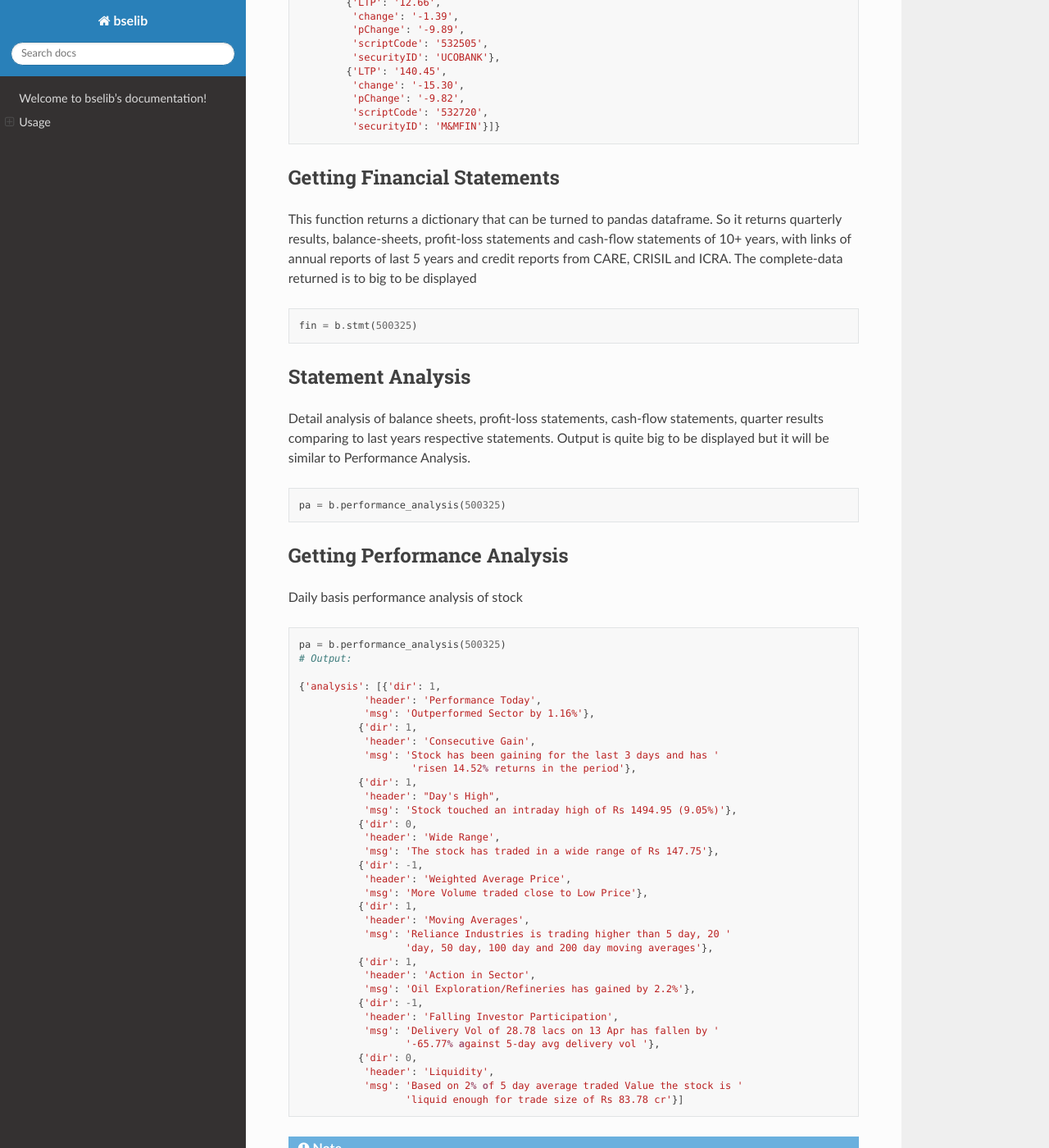
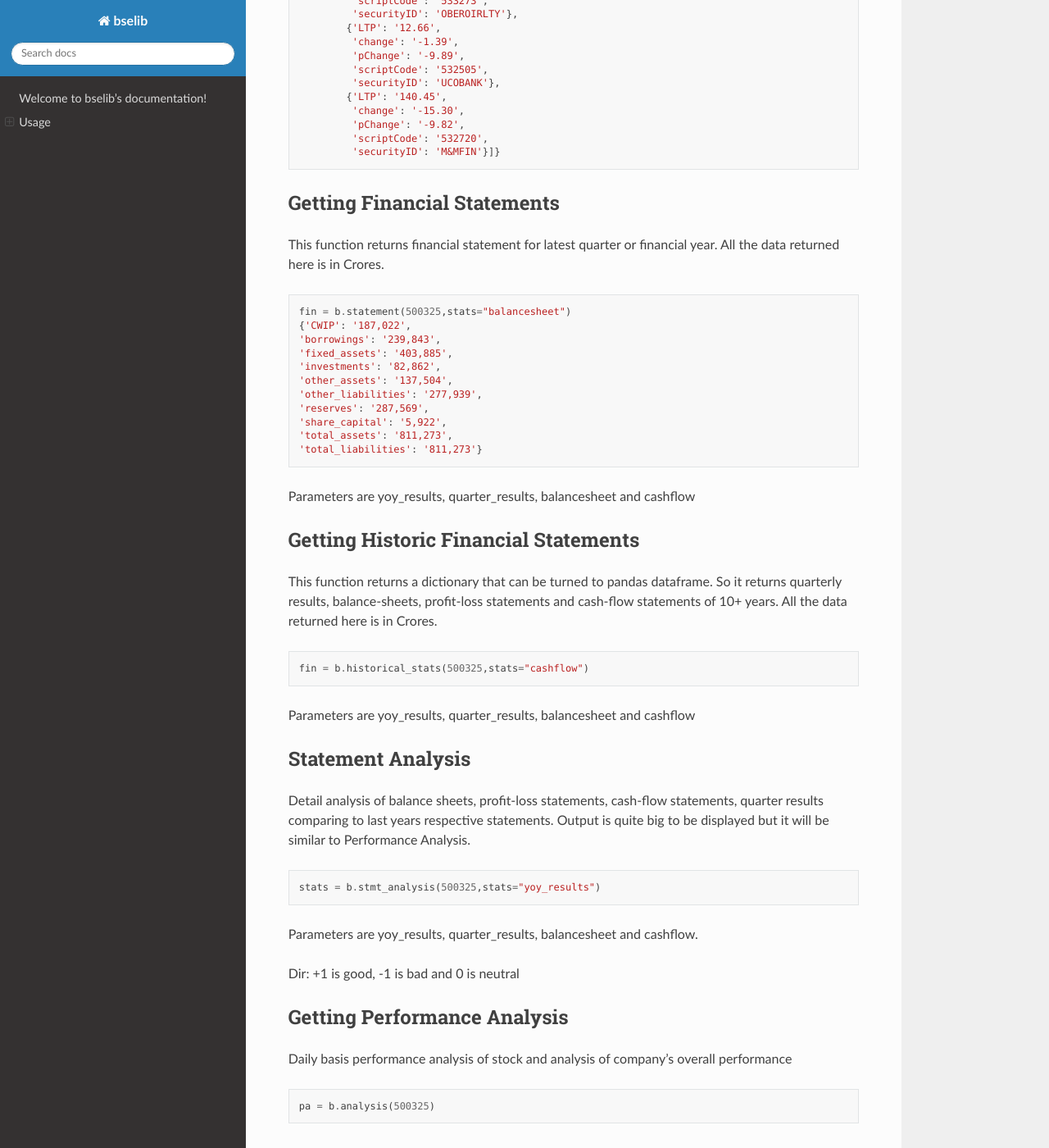
Before and after one commit to Sachin-Kahandal/bselib, a Sphinx documentation site: the page built from docs/source/index.rst, in a window 1280 px wide and 1400 px high, scrolled down 2764 px. Shown: the whole window at 82% size. Built offline with Sphinx 7.4.7 and the Read the Docs theme 2.0.0, drawn with Linux system fonts in a browser that asks for light colours; some of the changed text lies outside the part shown.

Commit message:
Update index.rst

```diff
--- a/docs/source/index.rst
+++ b/docs/source/index.rst
@@ -9,6 +9,12 @@
 
 Usage
 =====
+
+.. warning::
+
+    Purpose of this library is educational. I'll highly recommend to use data service if you are
+    looking for production level use. This library scrapes data from BSE, MarketMojo and Screener,
+    putting too much load on their servers might get your ip address blacklisted.
 
 Installing with pip
 -------------------
@@ -64,38 +70,30 @@
 
     data = b.quote('500325')
    #Output:
-    pprint(data)
-    {'high_low': {'CktFilter': None,
-            'Fifty2WkHigh_adj': '1617.80',
-            'Fifty2WkHigh_adjDt': ' (20/12/2019)',
-            'Fifty2WkHigh_unadj': '1617.80 (20/12/2019)',
-            'Fifty2WkLow_adj': '875.70',
-            'Fifty2WkLow_adjDt': ' (23/03/2020)',
-            'Fifty2WkLow_unadj': '875.70 (23/03/2020)',
-            'MonthHighLow': '1495.00 / 895.80',
-            'UnderlyingVal': None,
-            'WeekHighLow': '1495.00 / 1164.45'},
-        'quote': {'change': '+45.85',
-        'daysHigh': '1495.00',
-        'daysLow': '1348.00',
-        'faceValue': '10.00',
-        'freeFloat': {'in': 'Cr', 'value': '4,76,204.94'},
-        'group': 'A',
-        'index': 'S&P BSE SENSEX',
-        'lastOpen': '1354.90',
-        'ltd': 'LTD- 24 Apr 20 | 03:59 PM',
-        'mktCap': {'in': 'Cr', 'value': '8,98,499.89'},
-        'pChange': '+3.34',
-        'previousClose': '1371.50',
-        'scriptCode': '500325',
-        'securityId': 'RELIANCE',
-        'stockName': 'RELIANCE INDUSTRIES LTD.',
-        'stockPrice': '1417.35',
-        'totalTradedQty': {'in': 'Lac', 'value': '24.52'},
-        'totalTradedValue': {'in': 'Cr', 'value': '349.89'},
-        'twoWeekAvgQty': {'in': 'Lac', 'value': '10.59'},
-        'wtdAvgPrice': '1426.94'}}
-
+   pprint(data)
+   {'change': '+8.40',
+   'daysHigh': '1537.00',
+   'daysLow': '1521.00',
+   'faceValue': '10.00',
+   'fiftytwo_WeekHigh': 1603.24,
+   'fiftytwo_WeekLow': 867.82,
+   'freeFloat': {'in': 'Cr', 'value': '5,13,675.84'},
+   'group': 'A',
+   'index': 'S&P BSE SENSEX',
+   'lastOpen': '1521.00',
+   'ltd': 'LTD- 02 Jun 20 | 12:19 PM',
+   'mktCap': {'in': 'Cr', 'value': '9,69,199.69'},
+   'monthHighLow': '1600.32 / 1393.65',
+   'pChange': '+0.55',
+   'previousClose': '1520.45',
+   'scriptCode': '500325',
+   'securityId': 'RELIANCE',
+   'stockName': 'RELIANCE INDUSTRIES LTD.',
+   'stockPrice': '1528.85',
+   'totalTradedQty': {'in': 'Lac', 'value': '1.64'},
+   'totalTradedValue': {'in': 'Cr', 'value': '25.12'},
+   'twoWeekAvgQty': {'in': 'Lac', 'value': '6.78'},
+   'wtdAvgPrice': '1529.46'}
 
 Getting top gainers
 -------------------
@@ -105,39 +103,39 @@
     top_performers = b.get_gainers()
     # Output:
     pprint(top_performers)
-    {'gainers': [{'LTP': '96.55',
-                   'change': '10.65',
-                   'pChange': '12.40',
-                   'scriptCode': '500645',
-                   'securityID': 'DEEPAKFERT'},
-                  {'LTP': '42.95',
-                   'change': '3.90',
-                   'pChange': '9.99',
-                   'scriptCode': '539807',
-                   'securityID': 'INFIBEAM'},
-                  {'LTP': '225.80',
-                   'change': '19.85',
-                   'pChange': '9.64',
-                   'scriptCode': '532221',
-                   'securityID': 'SONATSOFTW'},
-                  {'LTP': '181.00',
-                   'change': '15.50',
-                   'pChange': '9.37',
-                   'scriptCode': '500003',
-                   'securityID': 'AEGISLOG'},
-                  {'LTP': '2,741.00',
-                   'change': '220.80',
-                   'pChange': '8.76',
-                   'scriptCode': '539523',
-                   'securityID': 'ALKEM'}]}
+    {'gainers': [{'LTP': '196.30',
+              'change': '32.70',
+              'pChange': '19.99',
+              'scriptCode': '532638',
+              'securityID': 'SHOPERSTOP'},
+               {'LTP': '6.80',
+               'change': '1.13',
+               'pChange': '19.93',
+               'scriptCode': '500106',
+               'securityID': 'IFCI'},
+               {'LTP': '5.96',
+               'change': '0.99',
+               'pChange': '19.92',
+               'scriptCode': '521064',
+               'securityID': 'TRIDENT'},
+               {'LTP': '35.50',
+               'change': '5.30',
+               'pChange': '17.55',
+               'scriptCode': '500101',
+               'securityID': 'ARVIND'},
+               {'LTP': '7.44',
+               'change': '0.88',
+               'pChange': '13.41',
+               'scriptCode': '532822',
+               'securityID': 'IDEA'}]}
 
 Getting top losers
 -------------------
 
 .. code-block:: Python
 
-    worst_performer = b.get_losers()
-    pprint(worst_performer)
+    worst_performers = b.get_losers()
+    pprint(worst_performers)
     # Output:
     {'losers': [{'LTP': '216.25',
              'change': '-46.90',
@@ -148,7 +146,7 @@
              'change': '-19.00',
              'pChange': '-12.51',
              'scriptCode': '511243',
-            'securityID': 'CHOLAFIN'},
+             'securityID': 'CHOLAFIN'},
              {'LTP': '314.90',
              'change': '-39.45',
              'pChange': '-11.13',
@@ -166,187 +164,168 @@
              'securityID': 'M&MFIN'}]}
 
 
+Getting Financial Statements
+----------------------------
 
-
-Getting Financial Statements
-----------------------
-
-This function returns a dictionary that can be turned to pandas dataframe.
-So it returns quarterly results, balance-sheets, profit-loss statements and cash-flow statements of 10+ years, with links of annual reports of last 5 years and credit reports from CARE, CRISIL and ICRA.
-The complete-data returned is to big to be displayed
+This function returns financial statement for latest quarter or financial year.
+All the data returned here is in Crores.
 
 .. code-block:: Python
 
-    fin = b.stmt(500325)
+    fin = b.statement(500325,stats="balancesheet")
+    {'CWIP': '187,022',
+    'borrowings': '239,843',
+    'fixed_assets': '403,885',
+    'investments': '82,862',
+    'other_assets': '137,504',
+    'other_liabilities': '277,939',
+    'reserves': '287,569',
+    'share_capital': '5,922',
+    'total_assets': '811,273',
+    'total_liabilities': '811,273'}
+
+Parameters are yoy_results, quarter_results, balancesheet and cashflow
+
+
+Getting Historic Financial Statements
+-------------------------------------
+
+This function returns a dictionary that can be turned to pandas dataframe.
+So it returns quarterly results, balance-sheets, profit-loss statements and cash-flow statements of 10+ years. All the data returned here is in Crores.
+
+.. code-block:: Python
+
+    fin = b.historical_stats(500325,stats="cashflow")
+
+Parameters are yoy_results, quarter_results, balancesheet and cashflow
+
 
 
 Statement Analysis
---------------------------------------------------
+------------------
 Detail analysis of balance sheets, profit-loss statements, cash-flow statements,
 quarter results comparing to last years respective statements.
 Output is quite big to be displayed but it will be similar to Performance Analysis.
 
 .. code-block:: Python
 
-     pa = b.performance_analysis(500325)
+    stats = b.stmt_analysis(500325,stats="yoy_results")
+
+Parameters are yoy_results, quarter_results, balancesheet and cashflow.
+
+Dir: +1 is good, -1 is bad and 0 is neutral
 
 
 Getting Performance Analysis
---------------------------------------------------
-Daily basis performance analysis of stock
+----------------------------
+Daily basis performance analysis of stock and analysis of company's overall performance
 
 .. code-block:: Python
 
-    pa = b.performance_analysis(500325)
-    # Output:
+    pa = b.analysis(500325)
 
-    {'analysis': [{'dir': 1,
-               'header': 'Performance Today',
-               'msg': 'Outperformed Sector by 1.16%'},
-              {'dir': 1,
-               'header': 'Consecutive Gain',
-               'msg': 'Stock has been gaining for the last 3 days and has '
-                       'risen 14.52% returns in the period'},
-              {'dir': 1,
-               'header': "Day's High",
-               'msg': 'Stock touched an intraday high of Rs 1494.95 (9.05%)'},
-              {'dir': 0,
-               'header': 'Wide Range',
-               'msg': 'The stock has traded in a wide range of Rs 147.75'},
-              {'dir': -1,
-               'header': 'Weighted Average Price',
-               'msg': 'More Volume traded close to Low Price'},
-              {'dir': 1,
-               'header': 'Moving Averages',
-               'msg': 'Reliance Industries is trading higher than 5 day, 20 '
-                      'day, 50 day, 100 day and 200 day moving averages'},
-              {'dir': 1,
-               'header': 'Action in Sector',
-               'msg': 'Oil Exploration/Refineries has gained by 2.2%'},
-              {'dir': -1,
-               'header': 'Falling Investor Participation',
-               'msg': 'Delivery Vol of 28.78 lacs on 13 Apr has fallen by '
-                      '-65.77% against 5-day avg delivery vol '},
-              {'dir': 0,
-               'header': 'Liquidity',
-               'msg': 'Based on 2% of 5 day average traded Value the stock is '
-                      'liquid enough for trade size of Rs 83.78 cr'}]
-.. note::    dir: 1 - denotes positive point,
-                  -1 - denotes negative point, 0 - Neutral point
+
 
 Getting Financial Ratios
---------------------------------------------------
+------------------------
 PE, EPS, CEPS, PB, ROE, OPM, NPM, RONW, and info like Face-value, Revenue and PAT
 
 .. code-block:: Python
 
     ratios = b.ratios(500325)
+    {'profit_ratio': {'CEPS': 64.09,
+                  'EPS': 48.75,
+                  'NPM': 3.35,
+                  'OPM': 8.94,
+                  'PE': 31.53,
+                  'RONW': 40.7},
+    'value_ratio': {'CEPS': '64.09',
+                 'EPS': '48.75',
+                 'FaceVal': '10.00',
+                 'Group': 'A',
+                 'Grp_Index': 'A / S&P BSE SENSEX',
+                 'ISIN': 'INE002A01018',
+                 'Index': 'S&P BSE SENSEX',
+                 'Industry': 'Integrated Oil & Gas',
+                 'NPM': '-',
+                 'OPM': '-',
+                 'PB': '2.27',
+                 'PE': '31.19',
+                 'ROE': '7.28',
+                 'SecurityCode': '500325',
+                 'SecurityId': 'RELIANCE'}}
 
 
 Getting peers comparisons
---------------------------------------------------
+-------------------------
 
 Peer comparison with info (52 wk high-low with dates,Revenue,PAT,Equity,Shareholdings)
 and ratios (OPM,NPM,RONW,EPS,CEPS,PE)
 
 .. code-block:: Python
 
-    peers = b.ratios(500325)
+    peers = b.peers(500325)
+
 
 Getting corporate News
---------------------------------------------------
-News related to corporate
+----------------------
+News related to corporate.
 
 .. code-block:: Python
 
-    peers = b.ratios(500325)
-
-    # Output:
-    {'news': [{'description': "Market LIVE: Indices off day's lows; Reliance "
-                          'Industries surges 6%  Livemint',
-           'entts': 1587735001,
-           'imagepath': '',
-           'isdeleted': 0,
-           'link': 'https://www.livemint.com/market/live-blog/live-blog-sensex-nifty-live-today-24-04-2020-nifty-nse-bse-news-updates-11587696877586.html',
-           'newsid': '274655611f3cc7d430a4bafffed1208a',
-           'newstype': 'STKNWS',
-           'publisheddate': '24-Apr-2020 08:34',
-           'source': 'https://www.livemint.com',
-           'title': "Market LIVE: Indices off day's lows; Reliance Industries "
-                    'surges 6%',
-           'topnews': 0},
-          {'description': 'Reliance Jio & Facebook differ on key issues  '
-                          'Economic Times',
-           'entts': 1587733201,
-           'imagepath': '',
-           'isdeleted': 0,
-           'link': 'https://economictimes.indiatimes.com/tech/internet/reliance-jio-facebook-differ-on-key-issues/articleshow/75334079.cms',
-           'newsid': 'c037eec91e7df3d3db10a819600ac3d1',
-           'newstype': 'STKNWS',
-           'publisheddate': '24-Apr-2020 16:48',
-           'source': 'https://economictimes.indiatimes.com',
-           'title': 'Reliance Jio & Facebook differ on key issues',
-           'topnews': 0},
-          {'description': 'Amazon doubles down on small sellers with new '
-                          'scheme amid Reliances plan to build grocery '
-                          'powerhouse  The Financial Express',
-           'entts': 1587666601,
-           'imagepath': '',
-           'isdeleted': 0,
-           'link': 'https://www.financialexpress.com/industry/sme/msme-tech-amazon-doubles-down-on-small-sellers-with-new-scheme-amid-reliances-plan-to-build-grocery-powerhouse/1937822/',
-           'newsid': '33730b41d9d3ddaa4fc1cb6c6f593a9f',
-           'newstype': 'STKNWS',
-           'publisheddate': '23-Apr-2020 19:18',
-           'source': 'https://www.financialexpress.com',
-           'title': 'Amazon doubles down on small sellers with new scheme amid '
-                    'Reliances plan to build grocery powerhouse',
-           'topnews': 0}]}
+    news = b.news(500325)
 
 
-Getting Corporate's business information
---------------------------------------------------
+Getting Corporate's information
+-------------------------------
+This function returns what corporate's business is, CEO, MD and website's link.
+
 .. code-block:: Python
 
-    info = b.comp_details(500325)
-    # Output:
-    {'info': {'about_the_company': "Reliance Industries Ltd  is India's largest private
-    sector enterprise, with businesses in the energy and materials value chain.The
-    company works under different business segments:Exploration and Production,Petroleum
-    Refining and Marketing,Petrochemicals,Textiles and Retail.Products and brands offered
-    by the company includes:Crude oil and natural
-    gas,LPG,Propylene,Naphtha,Gasoline,Jet/Aviation Turbine Fuel,Superior Kerosene
-    Oil,High Speed Diesel,Sulphur,Petroleum Coke,Polypropylene,High Density
-    Polyethylene,Low Density Polyethylene,Linear Low
-    Density Polyethylene,Polyvinyl Chloride,Poly –Olefin,Suitings ,Shirtings,Readymade
-    Garments,Furnishing fabrics,Day curtains,Automotive upholstery,Suitings,Ready-to-
-    stitch,Take away fabric,Fleet management services,Highway hospitality
-    services,Vehicle care services,Linear Alkyl Benzene,Paraxylene,Purified Terephthalic
-    Acid,Mono Ethylene Glycol,Staple Fibre,Filament Yarn,Texturised yarn,Twisted
-    yarn,Moisture management yarn,Quality certified sleep products & Polyethylene
-    terephthalate.", 'msg': ''}}
+    info = b.comp_profile(500325)
+
 
 Getting Corporate's actions
---------------------------------------------------
-Corporate actions include board meetings, declaring things like bonus, dividends, splits and rights
+---------------------------
+Corporate actions include board meetings, declaring things like bonus, dividends, splits and rights.
 
 .. code-block:: Python
 
      data = b.corporate_actions(500325)
 
+
 Getting Shareholding information and analysis
---------------------------------------------------
+---------------------------------------------
+This function returns holdings information and annalysis.
 .. code-block:: Python
 
     data = b.holdings(500325)
 
 
 Getting Bulk deal information
---------------------------------------------------
+-----------------------------
 .. code-block:: Python
 
-    data = b.bulk(500325)
+    data = b.bulk_deals(500325)
     #Output:
     [{"DealDate":"27/03/2020","Type":"B","Qty":"76735388","Rate":"1056.00","TO":"8103.26"},
     {"DealDate":"27/03/2020","Type":"S","Qty":"86552244","Rate":"1056.61","TO":"9145.20"},
     {"DealDate":"25/03/2020","Type":"B","Qty":"116081170","Rate":"949.50","TO":"11021.91"},
-    {"DealDate":"25/03/2020","Type":"S","Qty":"116081170","Rate":"949.50","TO":"11021.91"}]
+    {"DealDate":"25/03/2020","Type":"S","Qty":"116081170","Rate":"949.50","TO":"11021.91"}
+
+
+Getting Annual_report links
+---------------------------
+This function returns links of last 5 years of corporates annual_reports
+
+.. code-block:: Python
+
+    data = b.annual_reports(500325)
+
+Getting Credit_report links
+---------------------------
+This function returns links of last 5 years of corporates credit_reports
+
+.. code-block:: Python
+
+    data = b.credit_reports(500325)
```
Also changed, not shown: other parts of docs/source/index.rst (+3 -3 lines).
